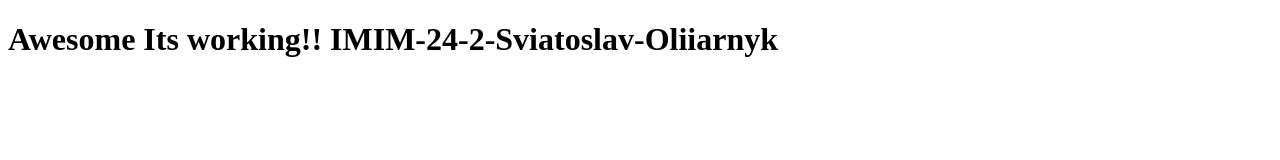
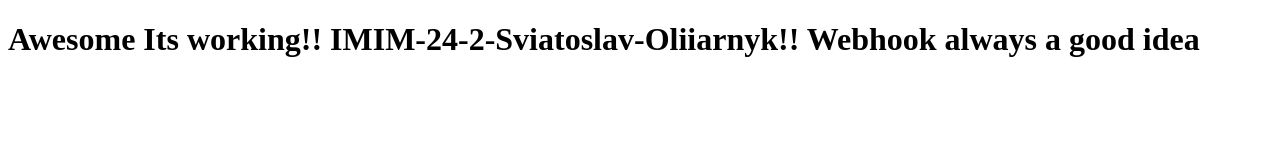
Before and after one commit to svinsi/lab1, a plain HTML site: page index.html in a window 1280 px wide. Drawn offline with Linux system fonts and the light colour scheme.

Commit message:
Update index.html
add webhook title

```diff
--- a/index.html
+++ b/index.html
@@ -6,6 +6,6 @@
     <title>A Test Page</title>
 </head>
 <body>
-    <h1>Awesome Its working!! ІМІМ-24-2-Sviatoslav-Oliiarnyk</h1>
+    <h1>Awesome Its working!! ІМІМ-24-2-Sviatoslav-Oliiarnyk!! Webhook always a good idea </h1>
 </body>
 </html>
```
